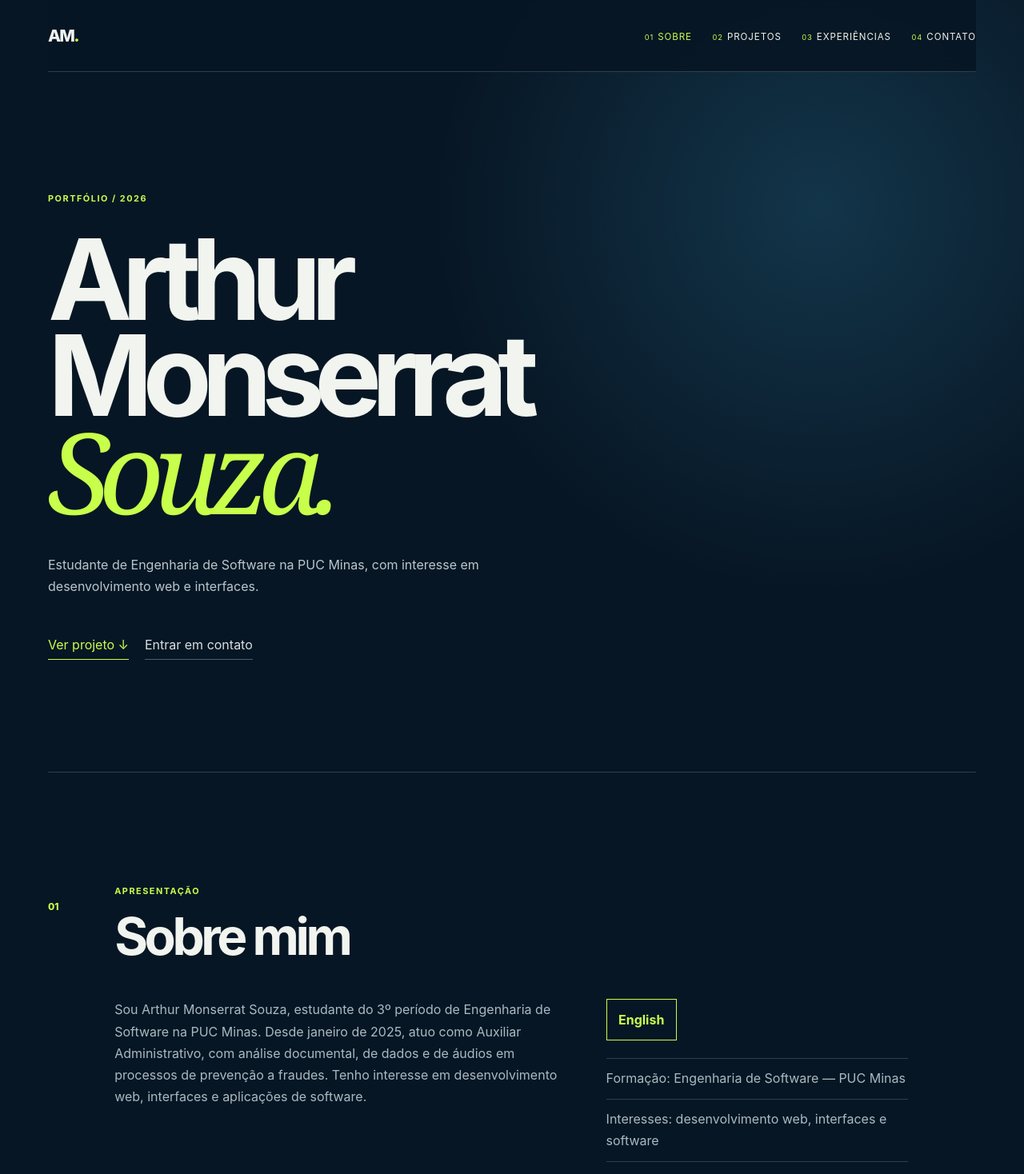
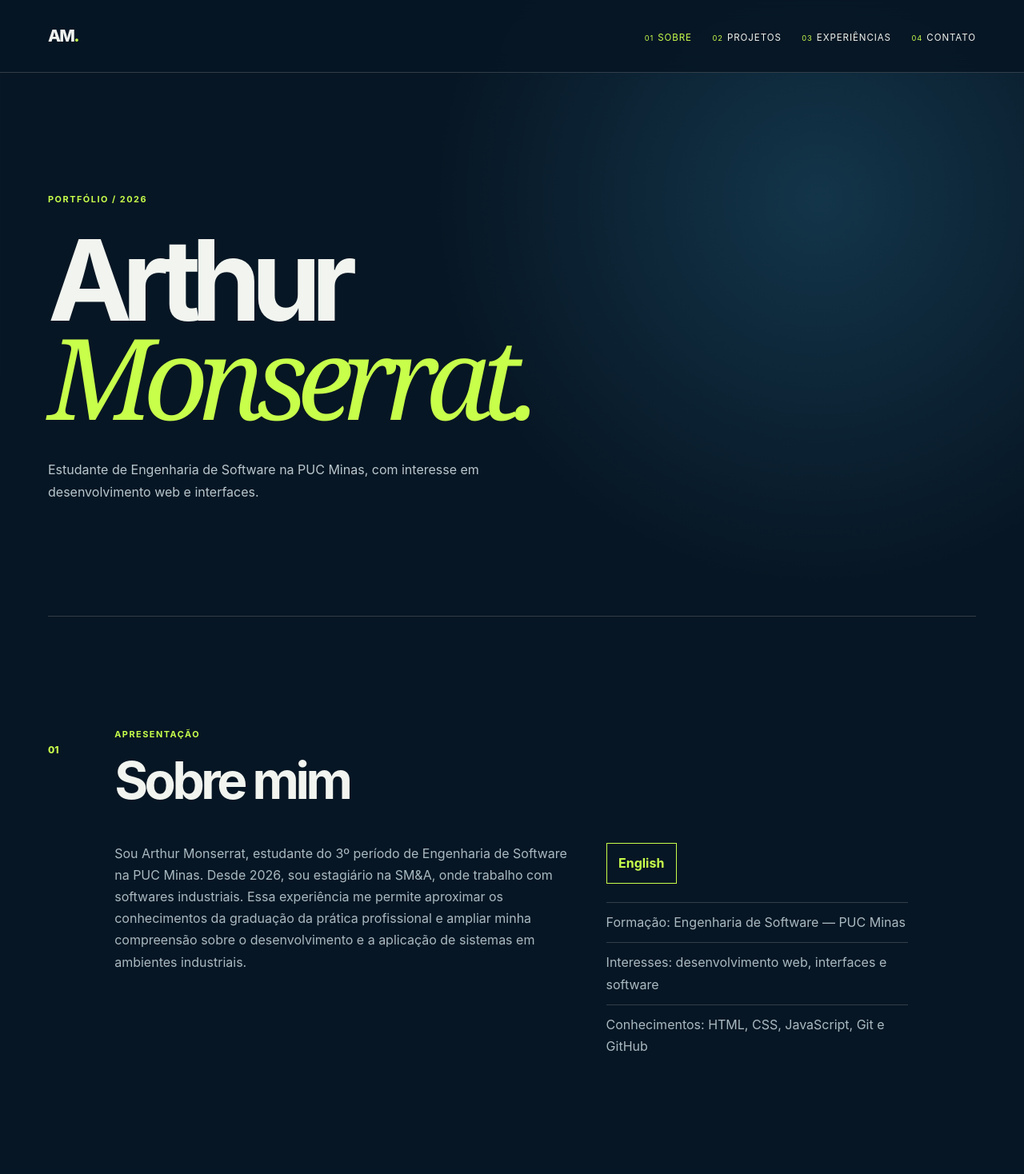
Before and after one commit to ArthurMonserrat/arthur-monserrat-portfolio, a React (Vite) app: page / in a window 1280 px wide. Shown: the top 1468 px of the page at 80% size. Built offline with nearby package versions, Linux system fonts and the light colour scheme.

Commit message:
feat: refine header hero and experience copy

```diff
--- a/src/App.jsx
+++ b/src/App.jsx
@@ -13,12 +13,8 @@ export default function App() {
       <main>
         <section className="hero" id="inicio" aria-labelledby="hero-title">
           <p className="eyebrow">PORTFÓLIO / 2026</p>
-          <h1 id="hero-title">Arthur<br />Monserrat <em>Souza.</em></h1>
+          <h1 id="hero-title">Arthur<br /><em>Monserrat.</em></h1>
           <p className="hero-copy">Estudante de Engenharia de Software na PUC Minas, com interesse em desenvolvimento web e interfaces.</p>
-          <div className="hero-actions">
-            <a className="text-link" href="#projetos">Ver projeto <span aria-hidden="true">↓</span></a>
-            <a className="secondary-link" href="#contato">Entrar em contato</a>
-          </div>
         </section>
 
         <section id="sobre" aria-labelledby="sobre-title">
--- a/src/components/About.jsx
+++ b/src/components/About.jsx
@@ -3,12 +3,12 @@ import { useState } from 'react'
 const copy = {
   pt: {
     button: 'English',
-    paragraph: 'Sou Arthur Monserrat Souza, estudante do 3º período de Engenharia de Software na PUC Minas. Desde janeiro de 2025, atuo como Auxiliar Administrativo, com análise documental, de dados e de áudios em processos de prevenção a fraudes. Tenho interesse em desenvolvimento web, interfaces e aplicações de software.',
+    paragraph: 'Sou Arthur Monserrat, estudante do 3º período de Engenharia de Software na PUC Minas. Desde 2026, sou estagiário na SM&A, onde trabalho com softwares industriais. Essa experiência me permite aproximar os conhecimentos da graduação da prática profissional e ampliar minha compreensão sobre o desenvolvimento e a aplicação de sistemas em ambientes industriais.',
     facts: ['Formação: Engenharia de Software — PUC Minas', 'Interesses: desenvolvimento web, interfaces e software', 'Conhecimentos: HTML, CSS, JavaScript, Git e GitHub'],
   },
   en: {
     button: 'Português',
-    paragraph: 'I am Arthur Monserrat Souza, a third-semester Software Engineering student at the Pontifical Catholic University of Minas Gerais. Since January 2025, I have worked as an Administrative Assistant, analyzing documents, data, and audio in fraud prevention processes. I am interested in web development, interfaces, and software applications.',
+    paragraph: 'I’m Arthur Monserrat, a third-semester Software Engineering student at PUC Minas. Since 2026, I’ve been an intern at SM&A, working with industrial software. This experience allows me to connect what I learn at university with professional practice and gain a deeper understanding of software development and its application in industrial environments.',
     facts: ['Education: Software Engineering — PUC Minas', 'Interests: web development, interfaces, and software', 'Knowledge: HTML, CSS, JavaScript, Git, and GitHub'],
   },
 }
--- a/src/components/Header.jsx
+++ b/src/components/Header.jsx
@@ -33,6 +33,7 @@ export default function Header() {
 
   return (
     <header className="site-header">
+      <div className="site-header__inner">
         <a className="brand" href="#inicio" aria-label="Arthur Monserrat, início">AM<span>.</span></a>
         <nav aria-label="Navegação principal">
           <button className="menu-toggle" type="button" aria-expanded={isOpen} aria-controls="primary-menu" aria-label={isOpen ? 'Fechar menu' : 'Abrir menu'} onClick={() => setIsOpen((open) => !open)}>
@@ -44,6 +45,7 @@ export default function Header() {
             ))}
           </ul>
         </nav>
+      </div>
     </header>
   )
 }
--- a/src/data/portfolio.js
+++ b/src/data/portfolio.js
@@ -11,9 +11,9 @@ export const projects = [
 
 export const experiences = [
   {
-    period: 'Jan. 2025 — atual',
-    organization: 'Atuação administrativa',
-    role: 'Auxiliar Administrativo',
-    description: 'Atuação em análise documental, de dados e de áudios em processos de prevenção a fraudes.',
+    period: '2026 — Atual',
+    organization: 'SM&A',
+    role: 'Estagiário',
+    description: 'Atuação com softwares industriais, adquirindo experiência prática com sistemas utilizados no setor e aprofundando conhecimentos relacionados à Engenharia de Software.',
   },
 ]
--- a/src/styles.css
+++ b/src/styles.css
@@ -4,21 +4,22 @@ html { scroll-behavior: smooth; }
 body { margin: 0; background: radial-gradient(circle at 80% 6%, #13354a, transparent 30rem), #071624; }
 a { color: inherit; text-decoration: none; }
 a:focus-visible, button:focus-visible, input:focus-visible, textarea:focus-visible { outline: 3px solid #c7ff4b; outline-offset: 4px; }
-.page-shell { min-height: 100vh; overflow: hidden; }
-.site-header { position: sticky; z-index: 10; top: 0; width: min(1160px, calc(100% - 2rem)); margin: auto; min-height: 5.6rem; display: flex; align-items: center; justify-content: space-between; border-bottom: 1px solid rgb(241 244 239 / 18%); background: rgb(7 22 36 / 92%); backdrop-filter: blur(12px); }
+.page-shell { min-height: 100vh; overflow-x: clip; }
+.site-header { position: sticky; z-index: 10; top: 0; width: 100%; min-height: 5.6rem; border-bottom: 1px solid rgb(241 244 239 / 18%); background: rgb(7 22 36 / 92%); backdrop-filter: blur(12px); }
+.site-header__inner { width: min(1160px, calc(100% - 2rem)); min-height: inherit; margin: auto; display: flex; align-items: center; justify-content: space-between; }
 .brand { font-weight: 800; font-size: 1.3rem; letter-spacing: -.08em; }.brand span, .section-number, .eyebrow span { color: #c7ff4b; }
 nav ul { display: flex; list-style: none; gap: clamp(.65rem, 2vw, 1.7rem); padding: 0; margin: 0; } nav a { font-size: .72rem; text-transform: uppercase; letter-spacing: .08em; } nav a[aria-current='page'] { color: #c7ff4b; } nav span { color: #c7ff4b; font-size: .58rem; margin-right: .32rem; }.menu-toggle { display: none; }
 main { width: min(1160px, calc(100% - 2rem)); margin: auto; }
 section { padding: clamp(5rem, 11vw, 9.5rem) 0; border-bottom: 1px solid rgb(241 244 239 / 18%); scroll-margin-top: 6rem; }
 .hero { min-height: 66vh; display: grid; align-content: center; }.eyebrow { color: #c7ff4b; letter-spacing: .14em; font-size: .68rem; font-weight: 700; }
 h1 { max-width: 850px; font-size: clamp(4rem, 11vw, 9rem); line-height: .85; letter-spacing: -.09em; margin: 1.5rem 0; } h1 em { color: #c7ff4b; font-family: Georgia, serif; font-weight: 400; }
-.hero-copy { color: #b9c7cd; max-width: 36rem; line-height: 1.7; }.hero-actions { display: flex; flex-wrap: wrap; gap: 1rem 1.25rem; align-items: center; margin-top: 2rem; }.text-link { width: max-content; border-bottom: 1px solid #c7ff4b; padding-bottom: .5rem; color: #c7ff4b; }.secondary-link { color: #d6e0e1; border-bottom: 1px solid #48616d; padding-bottom: .5rem; }
+.hero-copy { color: #b9c7cd; max-width: 36rem; line-height: 1.7; margin-bottom: 0; }
 .section-heading { display: grid; grid-template-columns: 4.2rem minmax(0, 1fr); gap: 1rem; }.section-number { font-size: .75rem; font-weight: 800; padding-top: .4rem; }.section-heading .eyebrow { margin: 0 0 .7rem; } h2 { margin: 0; font-size: clamp(2.4rem, 5vw, 4.7rem); letter-spacing: -.07em; }
 .about-grid, .contact-grid { margin: 2.5rem 0 0 5.2rem; display: grid; grid-template-columns: minmax(0, 1.2fr) minmax(16rem, .8fr); gap: 3rem; max-width: 62rem; color: #aabac1; line-height: 1.7; }.about-grid p, .contact-grid p { margin-top: 0; }.language-toggle, .submit-button { background: transparent; color: #c7ff4b; border: 1px solid #c7ff4b; padding: .7rem .9rem; cursor: pointer; font: inherit; font-weight: 700; }.language-toggle:hover, .submit-button:hover { background: #c7ff4b; color: #071624; }.fact-list { list-style: none; padding: 1.4rem 0 0; margin: 0; }.fact-list li { border-top: 1px solid rgb(241 244 239 / 18%); padding: .7rem 0; }
 .timeline { list-style: none; padding: 2.5rem 0 0 5.2rem; margin: 0; max-width: 68rem; }.timeline > li { display: grid; grid-template-columns: 6.5rem minmax(0, 1fr); gap: 1.2rem; padding: 0 0 2.8rem; position: relative; }.timeline > li::before { content: ''; position: absolute; left: 2px; top: 1.8rem; bottom: 0; width: 1px; background: #48616d; }.timeline > li:last-child::before { display: none; }.timeline-year { color: #c7ff4b; font-size: .8rem; font-weight: 700; margin: .35rem 0 0; }.timeline article { border-left: 1px solid rgb(241 244 239 / 18%); padding-left: 1.5rem; }.timeline-kicker { color: #91a3ab; font-size: .76rem; text-transform: uppercase; letter-spacing: .08em; margin: 0; }.timeline h3 { margin: .35rem 0 .75rem; font-size: clamp(1.5rem, 3vw, 2.2rem); letter-spacing: -.04em; }.timeline article > p:not(.timeline-kicker) { color: #b7c5cb; line-height: 1.65; margin: 0; }.tag-list { list-style: none; display: flex; flex-wrap: wrap; gap: .45rem; padding: 1rem 0; margin: 0; }.tag-list li { border: 1px solid #355260; color: #c7d2d7; border-radius: 99px; padding: .25rem .55rem; font-size: .74rem; }.project-links { display: flex; gap: 1rem; margin-top: .8rem; }.project-links a { color: #c7ff4b; border-bottom: 1px solid currentColor; }.evidence-note { color: #91a3ab !important; font-size: .82rem; font-style: italic; }
 .contact-grid form { display: grid; gap: .45rem; }.contact-grid label { color: #eaf0eb; font-size: .84rem; margin-top: .65rem; }.contact-grid input, .contact-grid textarea { width: 100%; color: #f1f4ef; background: #0b202f; border: 1px solid #48616d; padding: .75rem; font: inherit; }.field-error { color: #ffc8b8; margin: 0; font-size: .8rem; }.submit-button { margin-top: .7rem; width: max-content; }.submit-button:disabled { opacity: .6; cursor: wait; }.form-status { color: #c7ff4b; font-size: .88rem; }
 footer { width: min(1160px, calc(100% - 2rem)); margin: auto; padding: 1.8rem 0 3rem; font-size: .78rem; color: #c8d2d6; } footer span { color: #73858c; }
-@media (max-width: 640px) { .site-header { min-height: 4.7rem; }.menu-toggle { display: inline-grid; place-items: center; width: 2.5rem; height: 2.5rem; border: 1px solid #48616d; background: transparent; color: #c7ff4b; font-size: 1.25rem; cursor: pointer; } nav { position: relative; } nav ul { display: none; position: absolute; right: 0; top: calc(100% + .7rem); width: min(19rem, calc(100vw - 2rem)); padding: .75rem; border: 1px solid #48616d; background: #0b202f; box-shadow: 0 1rem 2.5rem rgb(0 0 0 / 28%); } nav ul.is-open { display: grid; gap: 0; } nav li { border-bottom: 1px solid rgb(241 244 239 / 12%); } nav li:last-child { border-bottom: 0; } nav a { display: block; padding: .8rem .4rem; }.hero { min-height: 60vh; }.section-heading { grid-template-columns: 1fr; gap: 0; }.section-number { margin: 0 0 .9rem; }.about-grid, .contact-grid { margin-left: 0; grid-template-columns: 1fr; gap: 1.5rem; }.timeline { padding-left: 0; }.timeline > li { grid-template-columns: 1fr; gap: .5rem; }.timeline > li::before { display: none; }.timeline article { padding-left: 1rem; } }
+@media (max-width: 640px) { .site-header { min-height: 4.7rem; }.site-header__inner { min-height: inherit; }.menu-toggle { display: inline-grid; place-items: center; width: 2.5rem; height: 2.5rem; border: 1px solid #48616d; background: transparent; color: #c7ff4b; font-size: 1.25rem; cursor: pointer; } nav { position: relative; } nav ul { display: none; position: absolute; right: 0; top: calc(100% + .7rem); width: min(19rem, calc(100vw - 2rem)); padding: .75rem; border: 1px solid #48616d; background: #0b202f; box-shadow: 0 1rem 2.5rem rgb(0 0 0 / 28%); } nav ul.is-open { display: grid; gap: 0; } nav li { border-bottom: 1px solid rgb(241 244 239 / 12%); } nav li:last-child { border-bottom: 0; } nav a { display: block; padding: .8rem .4rem; }.hero { min-height: 60vh; }.section-heading { grid-template-columns: 1fr; gap: 0; }.section-number { margin: 0 0 .9rem; }.about-grid, .contact-grid { margin-left: 0; grid-template-columns: 1fr; gap: 1.5rem; }.timeline { padding-left: 0; }.timeline > li { grid-template-columns: 1fr; gap: .5rem; }.timeline > li::before { display: none; }.timeline article { padding-left: 1rem; } }
 
 .timeline article > img { display: block; width: min(100%, 46rem); margin: .4rem 0 1rem; border: 1px solid #355260; border-radius: .45rem; background: #0b202f; }
 .contact-links { list-style: none; display: grid; gap: .7rem; padding: 0; margin: 1.6rem 0 0; }.contact-link { display: inline-flex; align-items: center; gap: .55rem; width: max-content; color: #c7ff4b; border-bottom: 1px solid transparent; padding-bottom: .2rem; }.contact-link:hover { border-color: currentColor; }.contact-link svg { width: 1.05rem; height: 1.05rem; flex: none; }
```
Also changed, not shown: 2 other files (tests, documents, lock files or other folders). Lines whose indentation alone changed are shown as unchanged.
